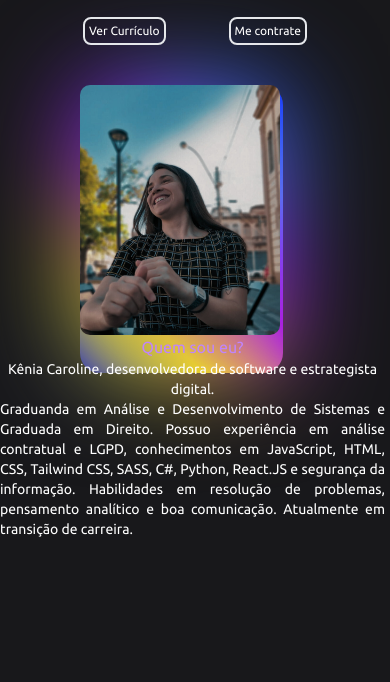
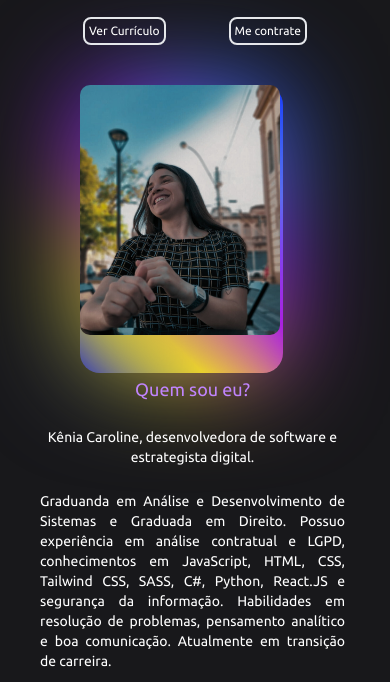
Before and after one commit to euukc/Portfolio-2, a plain HTML site: page index.html in a window 390 px wide. Shown: the part 343-1025 px from the top of the page. Drawn offline with nearby package versions, Linux system fonts and the light colour scheme.

Commit message:
ajustes responsividade

```diff
--- a/index.html
+++ b/index.html
@@ -87,8 +87,8 @@
 
         <div id="foto2" class="ml-20 md:block md:w-2/12 md:h-5/6 md:rounded-2xl"></div>
 
-        <div class="flex flex-col items-center text-justify text-white md:w-5/12 md:bg-transparent md:h-5/6 md:rounded-2xl">
-          <h1 class="text-purple-400 md:text-xl md:font-semibold"> Quem sou eu?</h1>
+        <div class="m-10 gap-6 flex flex-col items-center text-justify text-white md:gap-2 md:w-5/12 md:bg-transparent md:h-5/6 md:rounded-2xl">
+          <h1 class="text-lg text-purple-400 md:text-xl md:font-semibold"> Quem sou eu?</h1>
           <h2 class="text-center text-sm md:text-3xl md:mt-5 md:text-justify md:font-semibold">Kênia Caroline, desenvolvedora de software e
             estrategista digital.</h2>
           <h3 class=" text-sm text-justify md:text-lg md:mt-5 md:text-justify"> Graduanda em Análise e Desenvolvimento de Sistemas e Graduada
--- a/src/css/style.css
+++ b/src/css/style.css
@@ -68,8 +68,8 @@
     content: '';
     position: absolute;
     z-index: -1;
-    width: calc(14.6% + 30px);
-    height: calc(38.99% + 35px);
+    width: calc(15% + 30px);
+    height: calc(30% + 35px);
     background: linear-gradient(45deg, #a200ff, #00ff00, #0e15da, #ffff00, #a200ff, #4f86ee, #001aff, #a200ff);
     background-size: 300%;
     border-radius: 20px;
@@ -128,7 +128,7 @@
 
 #container-sobre {
         width: 385px;
-        height: 695px;
+        height: 600px;
 
 
 }
```
